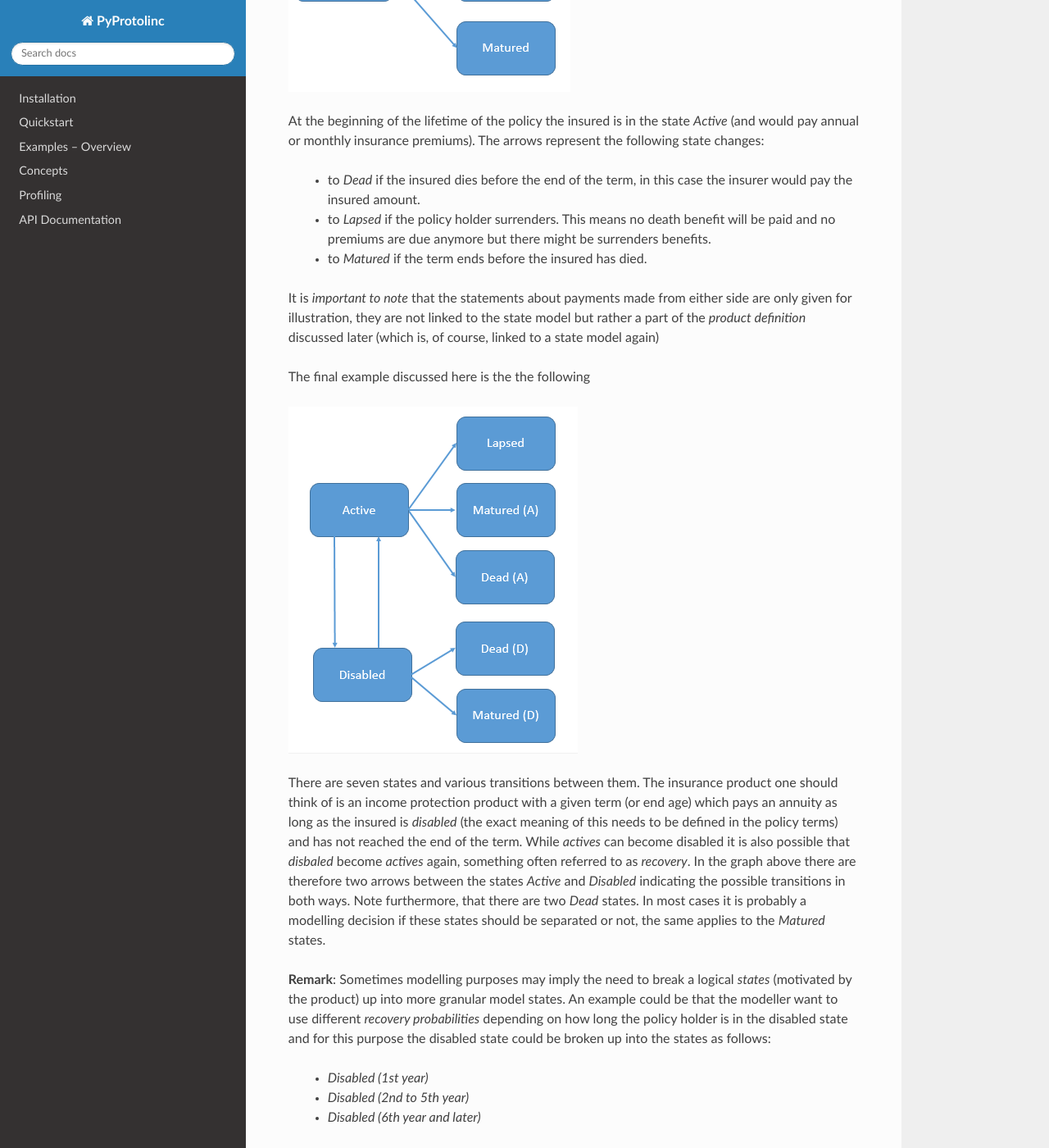
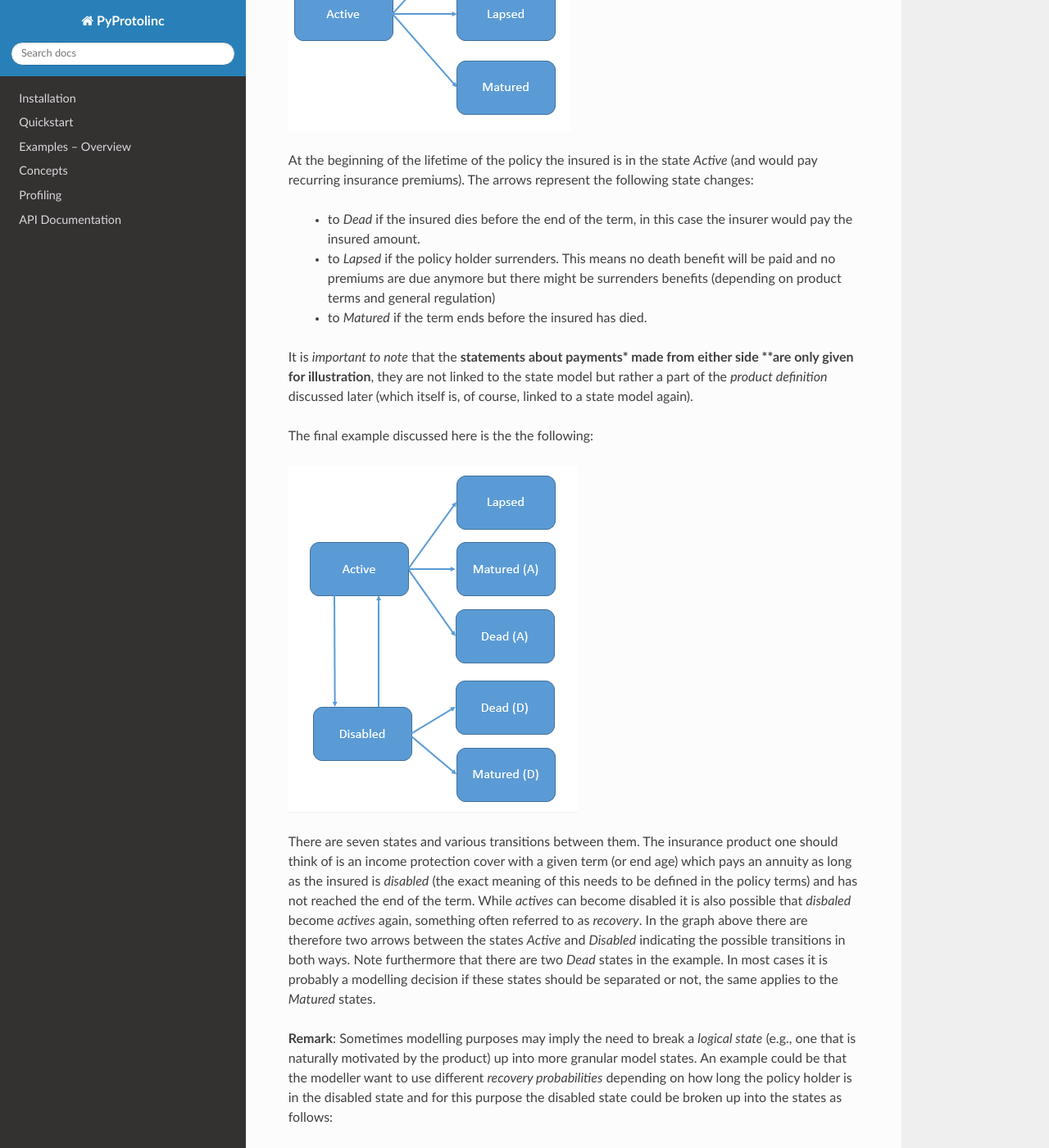
Before and after one commit to mseehafer/PyProtolinc, a Sphinx documentation site: the page built from docs/source/concepts/state_models.rst, in a window 1280 px wide and 1400 px high, scrolled down 908 px. Shown: the whole window at 82% size. Built offline with Sphinx 7.4.7 and the Read the Docs theme 2.0.0, drawn with Linux system fonts in a browser that asks for light colours; pages that are not in the unit, such as notebooks, are missing from menus; some of the changed text lies outside the part shown.

Commit message:
state model docu impr

```diff
--- a/docs/source/concepts/state_models.rst
+++ b/docs/source/concepts/state_models.rst
@@ -12,48 +12,50 @@ Concept
 
 In principle a *state model* is given by a (finite) number of *ordered states*, which represent different status a policyholder
 can be in at a given point in time, as well as the possible transitions between them. We can imagine this as a graph
-as follows:
+as in the following example:
 
 .. image:: state_annuity.png
 
 There are two states and the (one-sided) arrow indicates that a transition from state *Annuitant* to state *Dead* is
-possible. This could represent a state model that can be used for a portfolio of annuities in the payment phase. In this
+possible. This could represent a state model that can be used for a portfolio of annuities in the payment phase
+(which could be the results of a single initial premium payment made by the policyholder to the insurer). In this
 scenario the insurer would make annual or monthly payments to the insured person as long as the person is alive.
 
 Let's have a look at another example which could be used for a *mortality term insurance*. In this case the policy
-has a certain duration (e.g. 10 years) and the insurer
+has a certain duration (e.g. 10 years) and the insurer is obliged to pay the *insured amount* upon death of the insured.
 
 .. image:: state_term.png
 
-At the beginning of the lifetime of the policy the insured is in the state *Active* (and would pay annual or monthly
+At the beginning of the lifetime of the policy the insured is in the state *Active* (and would pay recurring
 insurance premiums). The arrows
 represent the following state changes:
 
   * to *Dead* if the insured dies before the end of the term, in this case the insurer would pay the insured amount.
   * to *Lapsed* if the policy holder surrenders. This means no death benefit will be paid and no premiums are due anymore but there
-    might be surrenders benefits.
+    might be surrenders benefits (depending on product terms and general regulation)
   * to *Matured* if the term ends before the insured has died.
 
-It is *important to note* that the statements about payments made from either side are only given for illustration, they
-are not linked to the state model but rather a part of the *product definition* discussed later (which is, of course,
-linked to a state model again)
+It is *important to note* that the **statements about payments* made from either side **are only given for illustration**, they
+are not linked to the state model but rather a part of the *product definition* discussed later (which itself is, of course,
+linked to a state model again).
 
-The final example discussed here is the the following
+The final example discussed here is the the following:
 
 .. image:: state_di_annuity.png
 
 There are seven states and various transitions between them. The insurance product one should think of
-is an income protection product with a given term (or end age) which pays an annuity as long as the insured is *disabled*
+is an income protection cover with a given term (or end age) which pays an annuity as long as the insured is *disabled*
 (the exact meaning of this
 needs to be defined in the policy terms) and has not reached the end of the term. While *actives* can become disabled
 it is also possible that *disbaled* become *actives* again, something often referred to as *recovery*. In the graph
 above there are therefore two arrows
-between the states *Active* and *Disabled* indicating the possible transitions in both ways. Note furthermore, that
-there are two *Dead* states. In most cases it is probably a modelling decision if these states should be separated or not,
+between the states *Active* and *Disabled* indicating the possible transitions in both ways. Note furthermore that
+there are two *Dead* states in the example. In most cases it is probably a modelling decision if these states should be separated or not,
 the same applies to the *Matured* states.
 
 
-**Remark**: Sometimes modelling purposes may imply the need to break a logical *states* (motivated by the product)
+**Remark**: Sometimes modelling purposes may imply the need to break a *logical state* (e.g., one that is naturally
+motivated by the product)
 up into more granular model states. An example could be that the modeller want to use different *recovery probabilities*
 depending on how long the policy holder is in the disabled state and for this purpose the disabled state could be broken
 up into the states as follows:
@@ -91,5 +93,7 @@ which looks as follows::
 
 Note that there are two member ``DIS1`` and ``DEATH`` representing the two states (albeit with different names). Besides that there is a classmethod
 which provides a mapping of the standard output model to this model (but this discussion will need to take place elsewhere).
+
+
 While the ``IntEnum`` above declares the states the transitions between them will be modelled by a corresponding
 *matrix of transition providers*, a topic which will be discussed further in the Section about assumptions.
```
